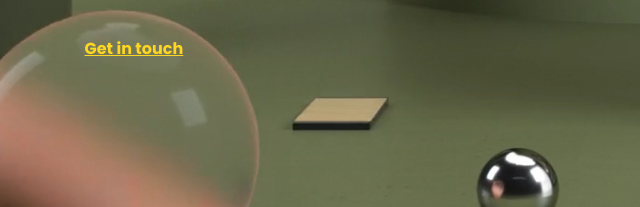
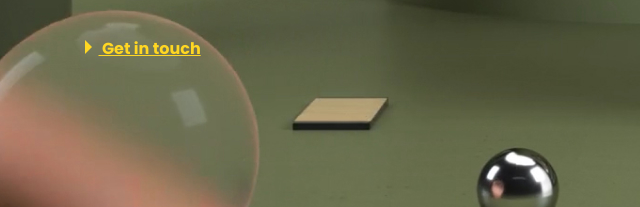
Before and after one commit to rntainvaider/training-web-webovio, a plain HTML site: page index.html in a window 1280 px wide. Shown: the part 531-738 px from the top of the page, 0-640 px from the left. Drawn offline with Linux system fonts and the light colour scheme.

Commit message:
add arrow in hero

```diff
--- a/assets/css/base.css
+++ b/assets/css/base.css
@@ -4,6 +4,10 @@
 
 body {
     font-family: var(--font-family);
+}
+
+button {
+    cursor: pointer;
 }
 
 .container {
--- a/assets/css/blocks/hero.css
+++ b/assets/css/blocks/hero.css
@@ -31,3 +31,9 @@
     text-decoration: underline;
     text-decoration-skip-ink: none;
 }
+
+.hero__button span {
+    border: 7px solid transparent;
+    display: inline-flex;
+    border-left: 7px solid #ffd723;
+}
--- a/index.html
+++ b/index.html
@@ -36,9 +36,12 @@
           Anteelo is a leading strategic design firm that builds powerful digital solutions for startups and
           enterprises.
         </p>
-        <span class="hero__button">
+        <button class="hero__button">
+          <span>
+
+          </span>
           Get in touch
-        </span>
+        </button>
       </div>
     </div>
   </div>
```
